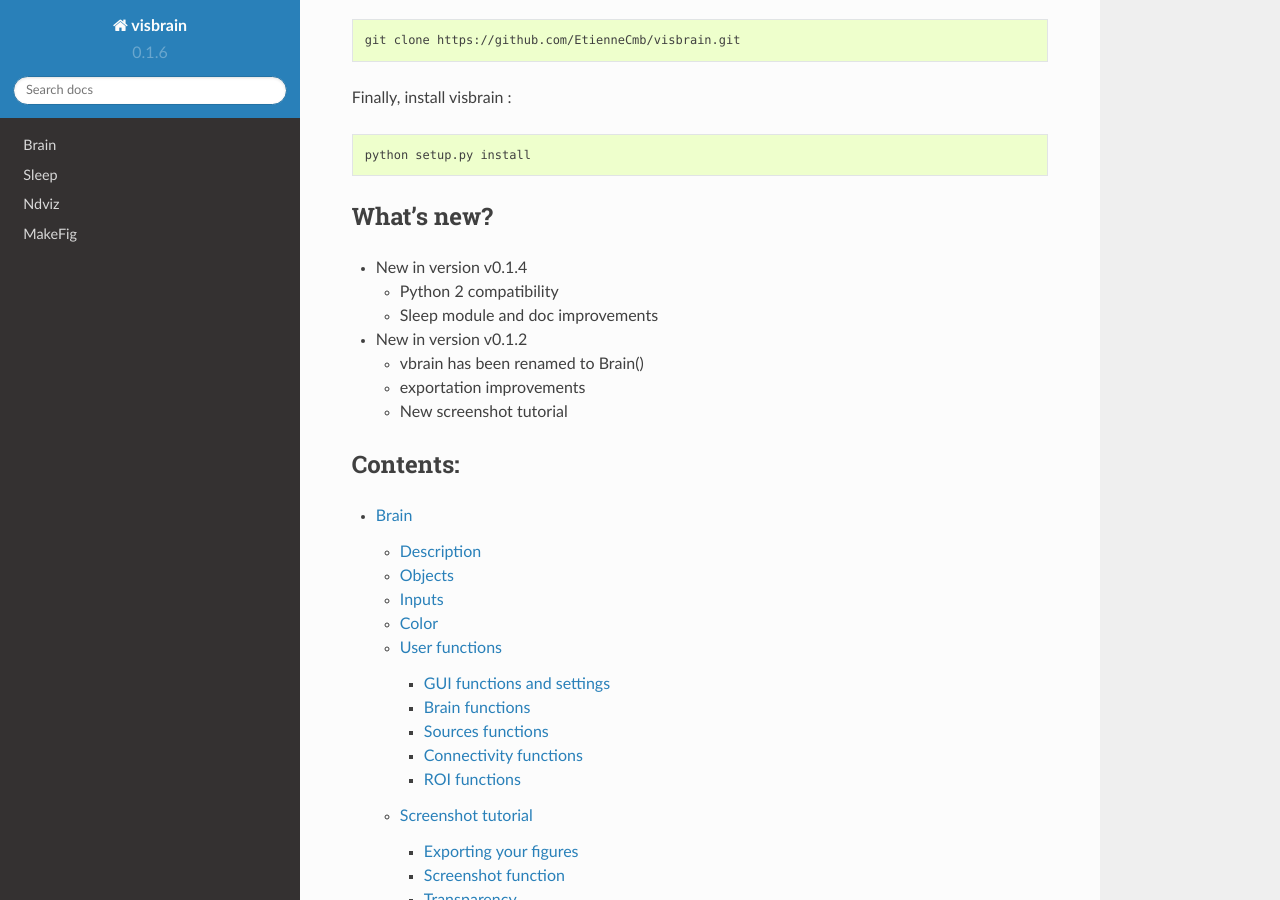
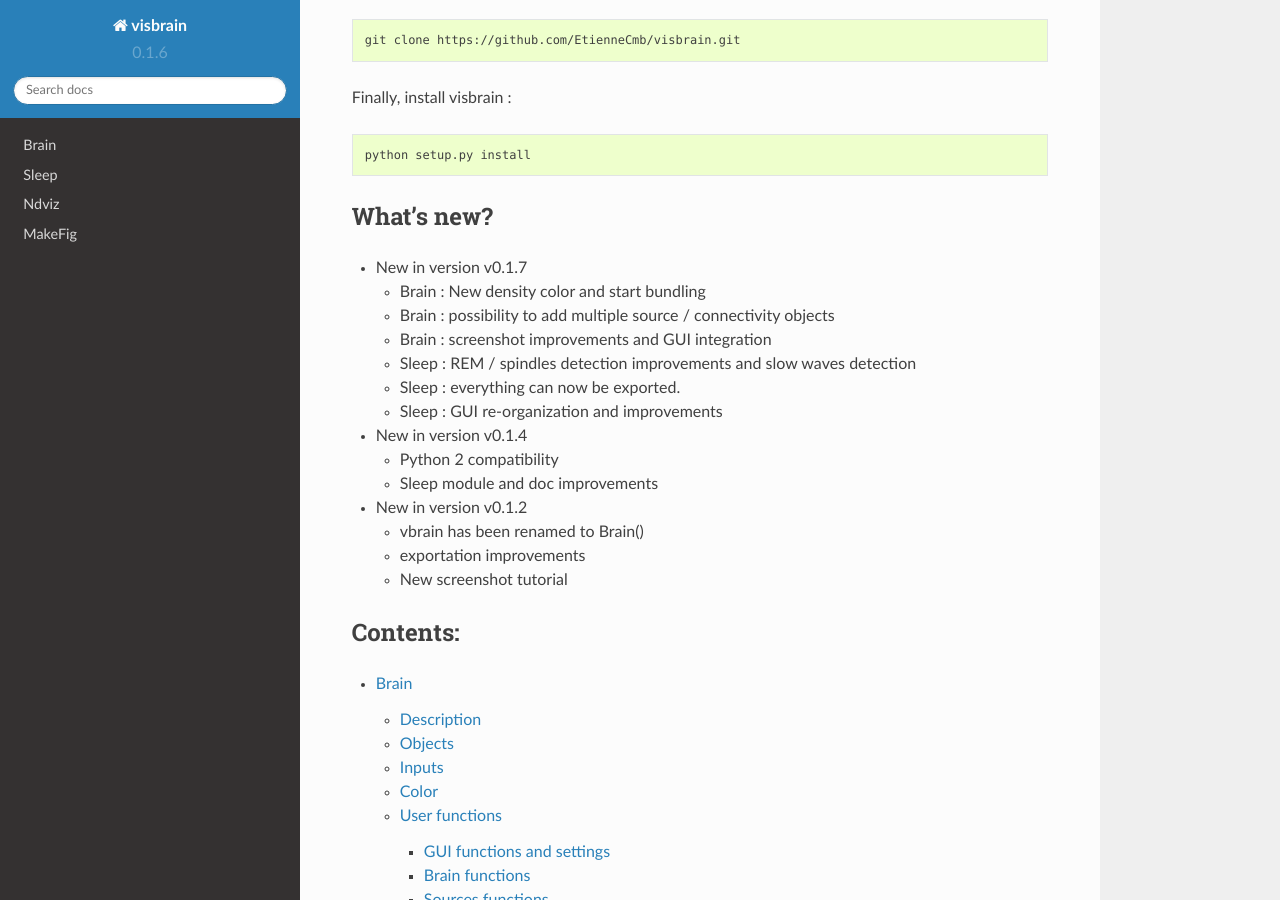
Before and after one commit to EtienneCmb/visbrain, a Sphinx documentation site: the page built from docs/index.rst, in a window 1280 px wide and 900 px high, scrolled down 581 px. Built offline with Sphinx 7.4.7 and the Read the Docs theme 2.0.0, drawn with Linux system fonts in a browser that asks for light colours.

Commit message:
Update what's new

```diff
--- a/docs/index.rst
+++ b/docs/index.rst
@@ -28,6 +28,15 @@
 What's new?
 ***********
 
+* New in version v0.1.7
+
+  * Brain : New density color and start bundling
+  * Brain : possibility to add multiple source / connectivity objects
+  * Brain : screenshot improvements and GUI integration
+  * Sleep : REM / spindles detection improvements and slow waves detection
+  * Sleep : everything can now be exported.
+  * Sleep : GUI re-organization and improvements
+
 * New in version v0.1.4
 
   * Python 2 compatibility
```
